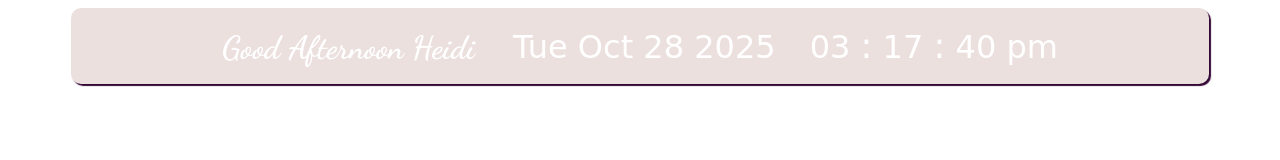
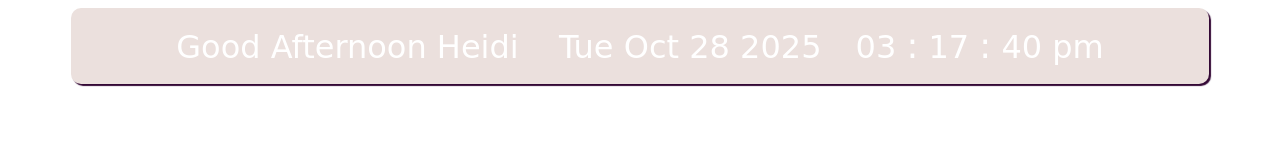
Before and after one commit to kiwiberry760/Notion, a plain HTML site: page idex.html in a window 1280 px wide. Drawn offline with Linux system fonts and the light colour scheme.

Commit message:
Update idex.html

```diff
--- a/idex.html
+++ b/idex.html
@@ -1,4 +1,4 @@
-<!-- original : https://codepen.io/SeanNorton/pen/LWBXQL -->
+
 <!DOCTYPE html>
 <html lang="en">
 <head>
@@ -54,7 +54,7 @@ h1 {
 
 .clock {
     display: inline;
-    font-family: 'Sacramento', cursive;
+    font-family: 'Brittany Signature', cursive;
     font-size: 2em;
 
 }
@@ -72,14 +72,14 @@ h1 {
 .date {
     display: inline;
     min-width: 162px;
-    font-family: 'Sacramento', cursive;
+    font-family: 'Brittany Signature', cursive;
     font-size: 2em;
     padding-right: 30px;
 }
 .greet{
 
     display:inline;
-    font-family: 'Dancing Script', cursive;
+    font-family: 'Brittany Signature', cursive;
     font-size: 2rem;
      padding-right: 30px;
 }
```
